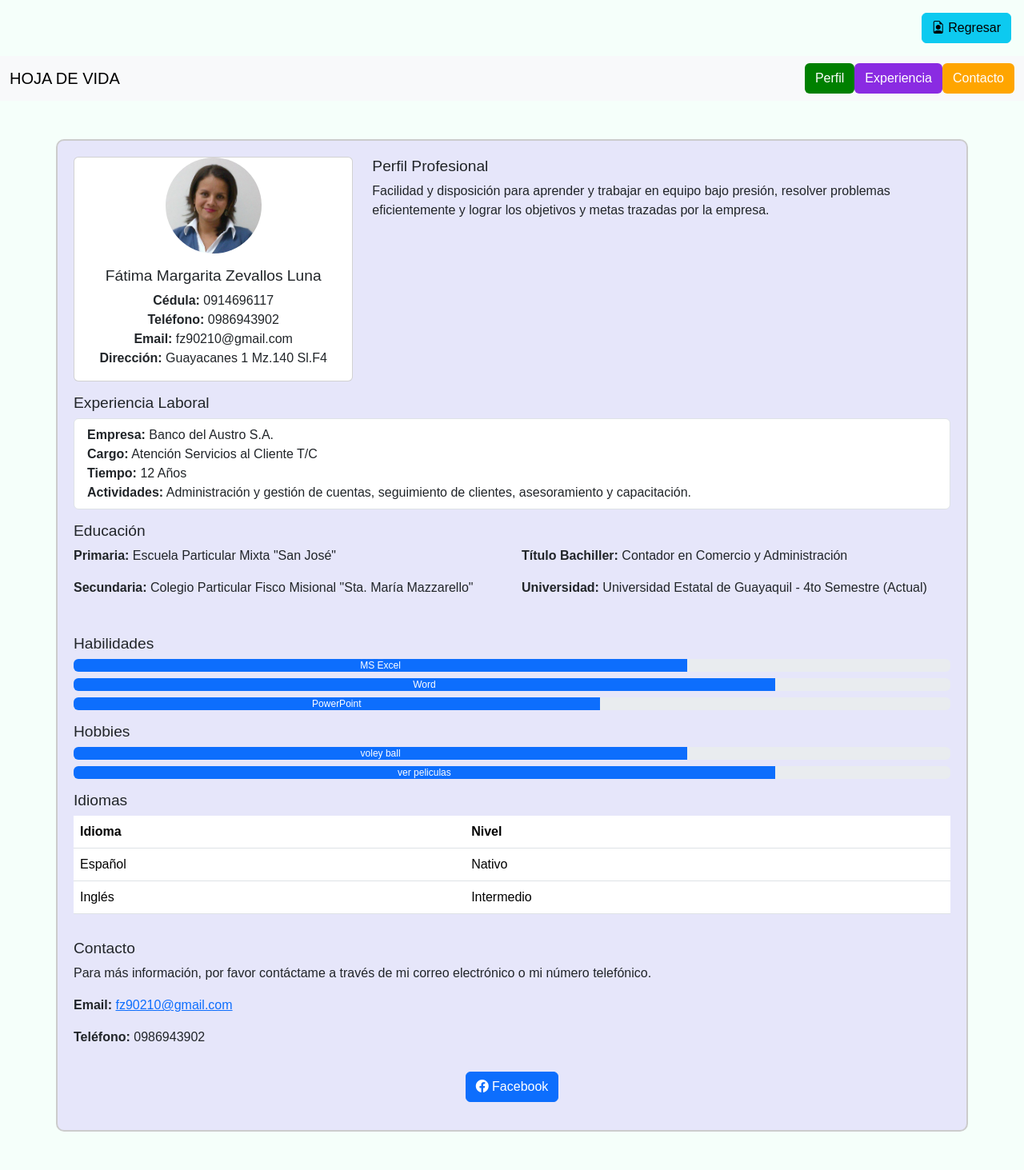
After one commit to 90210fz/WEATHER_APP_Fatima_Zevallos, a Flask app: page /cv in a window 1280 px wide. The commit adds this page. Shown: the whole page at 80% size. Run offline with Flask 3, Linux system fonts and the light colour scheme.

Commit message:
Primer commit: inicialización del proyecto

```diff
--- a/main.py
+++ b/main.py
@@ -1,10 +1,44 @@
-from flask import Flask,render_template
+from flask import Flask,render_template, request
+import requests
 
 app = Flask(__name__)
 
-@app.route("/")
+def get_weather_data(city:str):
+    """
+    Funcion que espera el nombre de la ciudad por parametro, para luego realizar un get a openweather
+    para consultar el clima de la ciudad ingresada
+    """
+    API_KEY = 'e3cac5fc498eeacc765111934dcd061a'
+    idioma = 'es'
+    url = f'http://api.openweathermap.org/data/2.5/weather?q={city}&units=metric&lang={idioma}&appid={API_KEY}'
+    r = requests.get(url).json()
+    return r
+
+
+@app.route("/", methods=['POST', 'GET'])
 def index():
-    return render_template("index.html")
+    if request.method == 'POST':
+        ciudad = request.form.get('txtCiudad')
+        if ciudad:
+            data = get_weather_data(ciudad)
+            cod = data.get('cod')
+            if cod != 200:
+                return render_template('index.html', ciudad='', humedad='', presion='', descripcion='', icon='', cod=cod , longitud='', latitud='')
+            humedad = data.get('main').get('humidity')
+            presion = data.get('main').get('pressure')
+            longitud = data.get('coord').get('lon')
+            latitud = data.get('coord').get('lat')
+            descripcion = data.get('weather')[0].get('description')
+            icon = data.get('weather')[0].get('icon')
+            return render_template('index.html', ciudad=ciudad, humedad=humedad, presion=presion, descripcion=descripcion, icon=icon, cod=cod, longitud=longitud, latitud=latitud)
+        else:
+            return render_template('index.html', ciudad='', humedad='', presion='', descripcion='', icon='', cod='')
+    return render_template('index.html', ciudad='', humedad='', presion='', descripcion='', icon='', cod='')
+
+
+@app.route("/cv")
+def cv():
+    return render_template("cv.html")
 
 if __name__ == "__main__":
     app.run(debug=True)
--- /dev/null
+++ b/templates/cv.html
@@ -0,0 +1,246 @@
+<!DOCTYPE html>
+<html lang="es">
+<head>
+    <meta charset="UTF-8">
+    <meta name="viewport" content="width=device-width, initial-scale=1.0">
+    <title>Hoja de Vida - Fatima Zevallos</title>
+    <link rel="icon" type="image/png" sizes="32x32" href="images/favicon-32x32.png">
+
+    <link href="https://cdn.jsdelivr.net/npm/bootstrap@5.3.0-alpha1/dist/css/bootstrap.min.css" rel="stylesheet">
+    <link href="https://cdn.jsdelivr.net/npm/bootstrap-icons/font/bootstrap-icons.css" rel="stylesheet">
+
+
+    <style>
+
+        body {
+            background-color:mintcream;
+            font-family: Arial, sans-serif;
+            margin: 0;
+            padding: 0;
+        }
+
+        .container {
+            background-color:lavender;
+            border: 2px solid #ccc;
+            border-radius: 10px;
+            padding: 20px;
+            margin-top: 20px;
+            margin-bottom: 20px;
+        }
+
+
+        .card-img-top {
+            width: 120px;
+            height: 120px;
+            margin: 0 auto;
+        }
+
+        h3 {
+            font-size: 1.2rem;
+        }
+
+        .card-body h5 {
+            font-size: 1.2rem;
+        }
+
+        .row {
+            margin-bottom: 15px;
+        }
+
+        .navbar {
+            background-color: red;
+        }
+
+        .btn-perfil {
+            background-color: green;
+            color: white;
+        }
+
+        .btn-experiencia {
+            background-color: blueviolet;
+            color: white;
+        }
+
+        .btn-contacto {
+            background-color: orange;
+            color: white;
+        }
+
+        .btn-perfil:hover {
+            background-color: #388E3C;
+        }
+
+        .btn-experiencia:hover {
+            background-color: #1976D2;
+        }
+
+        .btn-contacto:hover {
+            background-color: #E64A19;
+        }
+    </style>
+
+</head>
+
+<body>
+    <div class="d-flex justify-content-end p-3">
+        <a href="/" class="btn btn-info">
+            <i class="bi bi-file-earmark-person"></i> Regresar
+        </a>
+    </div>
+
+    <nav class="navbar navbar-expand-lg navbar-light bg-light">
+        <div class="container-fluid">
+            <a class="navbar-brand" href="#">HOJA DE VIDA</a>
+            <button class="navbar-toggler" type="button" data-bs-toggle="collapse" data-bs-target="#navbarNav" aria-controls="navbarNav" aria-expanded="false" aria-label="Toggle navigation">
+            <span class="navbar-toggler-icon"></span>
+             </button>
+            <div class="collapse navbar-collapse" id="navbarNav">
+                <ul class="navbar-nav ms-auto">
+                    <li class="nav-item">
+                    <button class="btn btn-perfil" aria-current="page" onclick="window.location.href='#perfil'">Perfil</button>
+                    </li>
+                    <li class="nav-item">
+                    <button class="btn btn-experiencia" onclick="window.location.href='#experiencia'">Experiencia</button>
+                    </li>
+                    <li class="nav-item">
+                    <button class="btn btn-contacto" onclick="window.location.href='#contacto'">Contacto</button>
+                    </li>
+            </ul>
+        </div>
+    </div>
+</nav>
+<body>
+
+<body>
+
+<div class="container my-5">
+
+    <div class="row">
+        <div class="col-md-4">
+            <div class="card">
+                <img src= "{{ url_for('static', filename='fatimaicon.jpg')}}" alt="Fatima Zevallos" class="card-img-top rounded-circle">
+                <div class="card-body">
+                    <h5 class="card-title text-center">Fátima Margarita Zevallos Luna</h5>
+                    <p class="card-text text-center">
+                        <strong>Cédula:</strong> 0914696117<br>
+                        <strong>Teléfono:</strong> 0986943902<br>
+                        <strong>Email:</strong> fz90210@gmail.com<br>
+                        <strong>Dirección:</strong> Guayacanes 1 Mz.140 Sl.F4
+                    </p>
+                </div>
+            </div>
+        </div>
+
+        <div class="col-md-8" id="perfil">
+            <h3>Perfil Profesional</h3>
+            <p>Facilidad y disposición para aprender y trabajar en equipo bajo presión, resolver problemas eficientemente y lograr los objetivos y metas trazadas por la empresa.</p>
+        </div>
+    </div>
+
+    <div class="row" id="experiencia">
+        <div class="col-md-12">
+            <h3>Experiencia Laboral</h3>
+            <ul class="list-group">
+                <li class="list-group-item">
+                    <strong>Empresa:</strong> Banco del Austro S.A.<br>
+                    <strong>Cargo:</strong> Atención Servicios al Cliente T/C<br>
+                    <strong>Tiempo:</strong> 12 Años<br>
+                    <strong>Actividades:</strong> Administración y gestión de cuentas, seguimiento de clientes, asesoramiento y capacitación.
+                </li>
+            </ul>
+        </div>
+    </div>
+
+    <div class="row" id="educacion">
+        <div class="col-md-12">
+            <h3>Educación</h3>
+            <div class="row">
+                <div class="col-md-6">
+                    <p><strong>Primaria:</strong> Escuela Particular Mixta "San José"</p>
+                    <p><strong>Secundaria:</strong> Colegio Particular Fisco Misional "Sta. María Mazzarello"</p>
+                </div>
+                <div class="col-md-6">
+                    <p><strong>Título Bachiller:</strong> Contador en Comercio y Administración</p>
+                    <p><strong>Universidad:</strong> Universidad Estatal de Guayaquil - 4to Semestre (Actual)</p>
+                </div>
+            </div>
+        </div>
+    </div>
+
+    <div class="row">
+        <div class="col-md-12">
+            <h3>Habilidades</h3>
+            <div class="progress">
+                <div class="progress-bar" role="progressbar" style="width: 70%" aria-valuenow="70" aria-valuemin="0" aria-valuemax="100">MS Excel</div>
+            </div>
+            <div class="progress mt-2">
+                <div class="progress-bar" role="progressbar" style="width: 80%" aria-valuenow="80" aria-valuemin="0" aria-valuemax="100">Word</div>
+            </div>
+            <div class="progress mt-2">
+                <div class="progress-bar" role="progressbar" style="width: 60%" aria-valuenow="60" aria-valuemin="0" aria-valuemax="100">PowerPoint</div>
+            </div>
+        </div>
+    </div>
+
+    <div class="row">
+        <div class="col-md-12">
+            <h3>Hobbies</h3>
+            <div class="progress">
+                <div class="progress-bar" role="progressbar" style="width: 70%" aria-valuenow="70" aria-valuemin="0" aria-valuemax="100">voley ball</div>
+            </div>
+            <div class="progress mt-2">
+                <div class="progress-bar" role="progressbar" style="width: 80%" aria-valuenow="80" aria-valuemin="0" aria-valuemax="100">ver peliculas</div>
+            </div>
+        </div>
+    </div>
+
+    <!-- Idiomas -->
+    <div class="row">
+        <div class="col-md-12">
+            <h3>Idiomas</h3>
+            <table class="table">
+                <thead>
+                    <tr>
+                        <th>Idioma</th>
+                        <th>Nivel</th>
+                    </tr>
+                </thead>
+                <tbody>
+                    <tr>
+                        <td>Español</td>
+                        <td>Nativo</td>
+                    </tr>
+                    <tr>
+                        <td>Inglés</td>
+                        <td>Intermedio</td>
+                    </tr>
+                </tbody>
+            </table>
+        </div>
+    </div>
+
+    <!-- Contacto -->
+    <div class="row" id="contacto">
+        <div class="col-md-12">
+            <h3>Contacto</h3>
+            <p>Para más información, por favor contáctame a través de mi correo electrónico o mi número telefónico.</p>
+            <p><strong>Email:</strong> <a href="mailto:fz90210@gmail.com">fz90210@gmail.com</a></p>
+            <p><strong>Teléfono:</strong> 0986943902</p>
+        </div>
+    </div>
+
+    <!-- Redes Sociales -->
+    <div class="row">
+        <div class="col-md-12 text-center">
+            <a href="https://www.facebook.com/fatima.zevallos" class="btn btn-primary"><i class="bi bi-facebook"></i> Facebook</a>
+        </div>
+    </div>
+
+</div>
+
+<!-- Bootstrap JS -->
+<script src="https://cdn.jsdelivr.net/npm/@popperjs/core@2.11.6/dist/umd/popper.min.js"></script>
+<script src="https://cdn.jsdelivr.net/npm/bootstrap@5.3.0-alpha1/dist/js/bootstrap.min.js"></script>
+
+</body>
+</html>
```
Also changed, not shown: templates/index.html (+41 -10 lines), requirements.txt (line endings or trailing spaces), static/fatimaicon.jpg (added).
